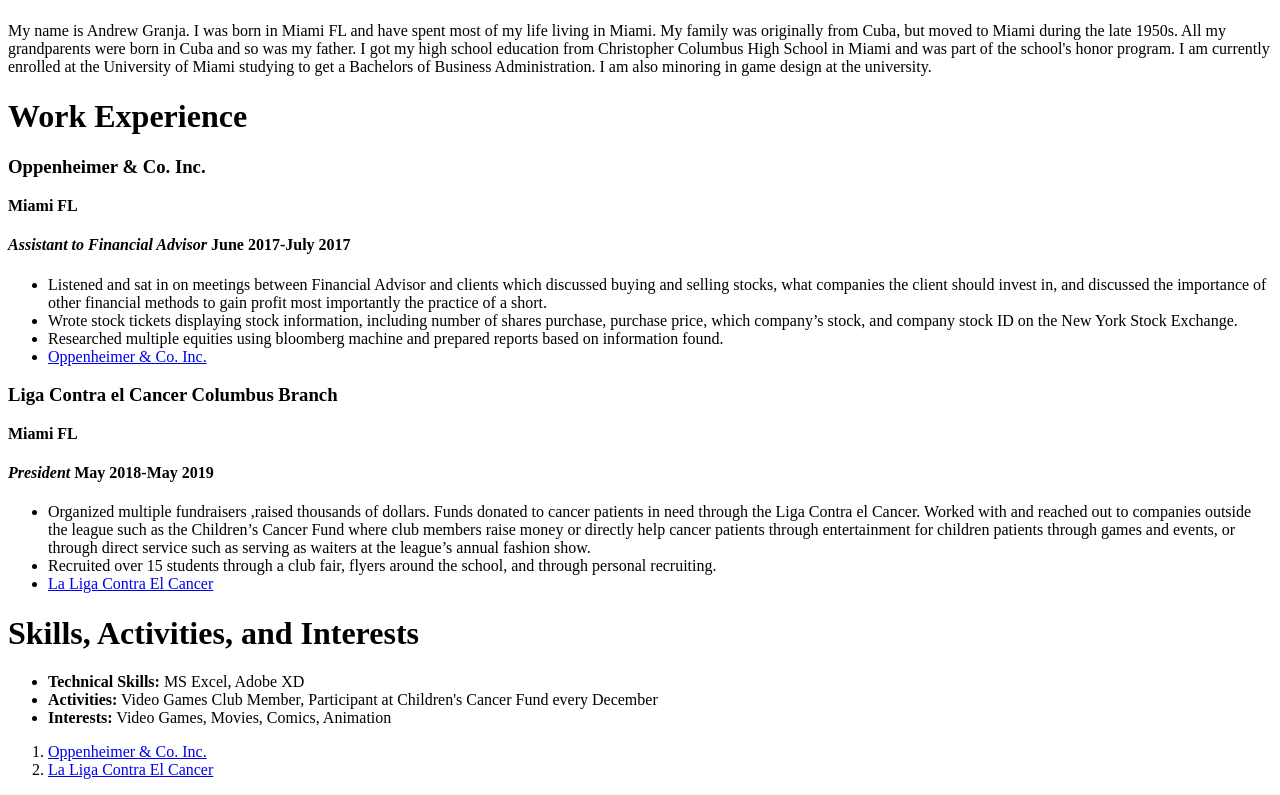
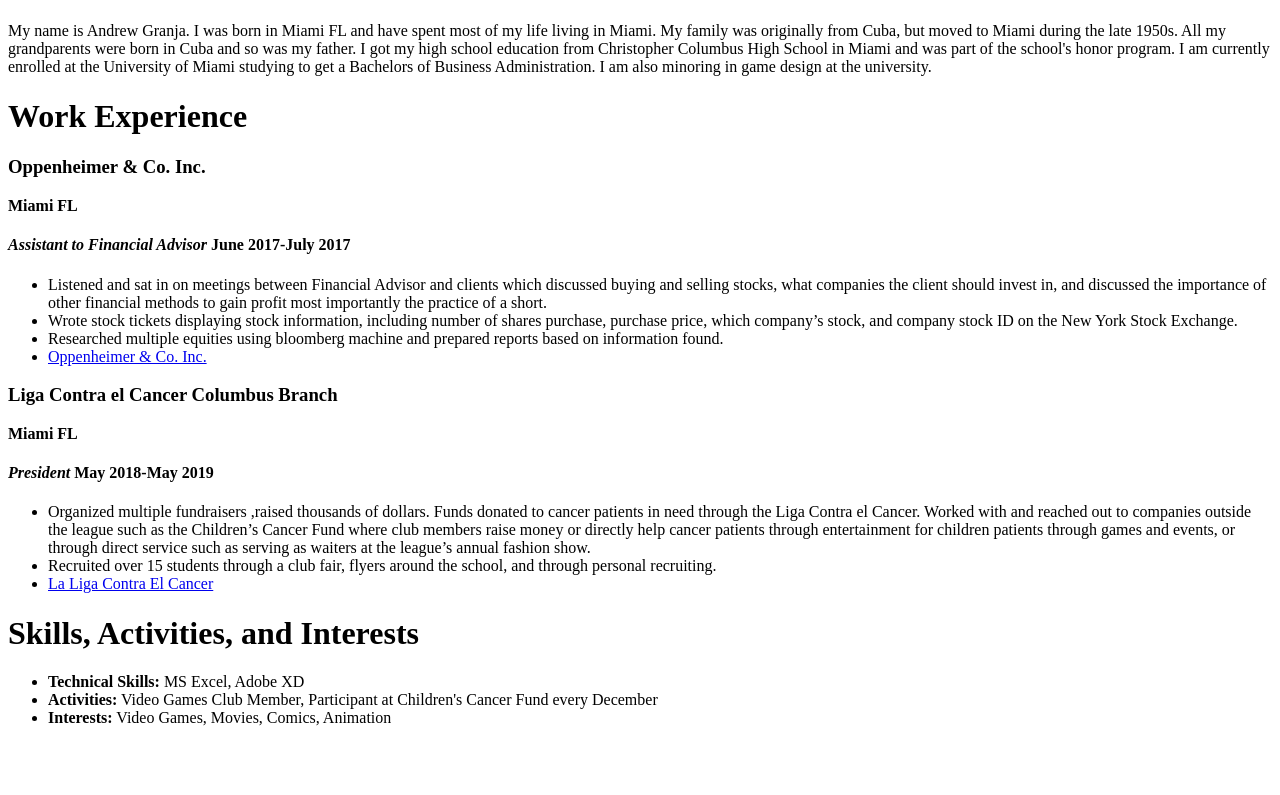
Before and after one commit to ajg327/test, a plain HTML site: page homework/Week 3/resume.html in a window 1280 px wide. Shown: the part 943-1738 px from the top of the page. After the commit the page ends 1686 px from the top, so only its background shows below. Drawn offline with Linux system fonts and the light colour scheme.

Commit message:
Removed bottom links

```diff
--- a/homework/Week 3/resume.html
+++ b/homework/Week 3/resume.html
@@ -69,12 +69,5 @@
   <li> <strong>Activities:</strong> Video Games Club Member, Participant at Children's Cancer Fund every December </li>
   <li> <strong>Interests:</strong> Video Games, Movies, Comics, Animation</li>
 </ul>
-
-<nav>
-  <ol>
-    <li> <a href="https://www.oppenheimer.com">Oppenheimer & Co. Inc.</a> </li>
-    <li> <a href="https://ligacontraelcancer.org">La Liga Contra El Cancer</a> </li>
-  </ol>
-</nav>
 </body>
 </html>
```
